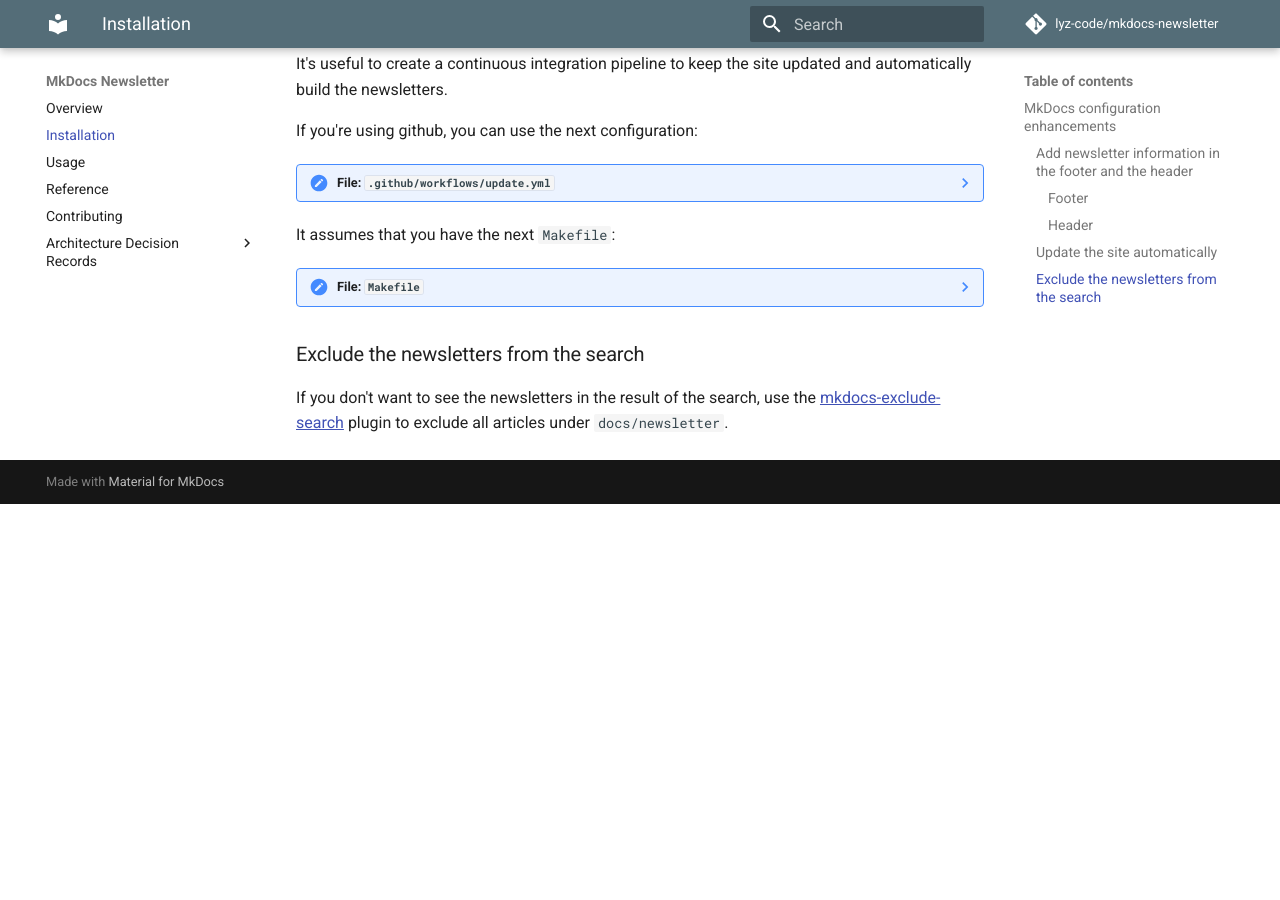
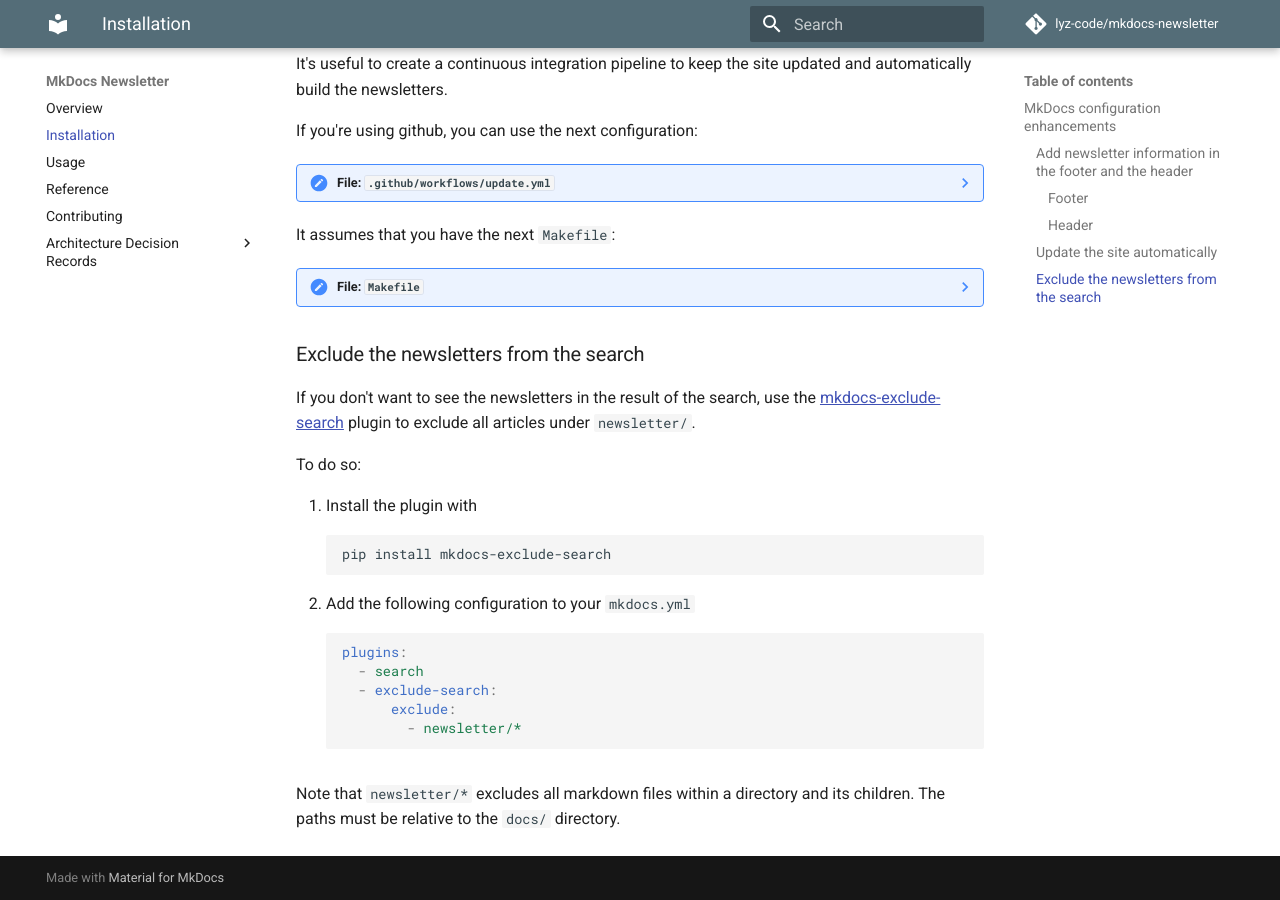
Before and after one commit to lyz-code/mkdocs-newsletter, an MkDocs documentation site: the page built from docs/install.md, in a window 1280 px wide and 900 px high, scrolled down 2077 px. Built offline with MkDocs 1.6.1 and Material for MkDocs 9.7.7, drawn with Linux system fonts in a browser that asks for light colours; comment, search, counter and statistics services are not loaded; before the commit the page ends 2581 px from its top, so only the background shows below that.

Commit message:
docs(install): exclude newsletters from search
Add instructions to exclude newsletters from searchs using [mkdocs-exclude-search](https://pypi.org/project/mkdocs-exclude-search/) plugin.

````diff
--- a/docs/install.md
+++ b/docs/install.md
@@ -217,4 +217,21 @@
 
 If you don't want to see the newsletters in the result of the search, use the
 [mkdocs-exclude-search](https://pypi.org/project/mkdocs-exclude-search/) plugin
-to exclude all articles under `docs/newsletter`.
+to exclude all articles under `newsletter/`.
+
+To do so:
+
+1. Install the plugin with
+   ```bash
+   pip install mkdocs-exclude-search
+   ```
+1. Add the following configuration to your `mkdocs.yml`
+   ```yaml
+   plugins:
+     - search
+     - exclude-search:
+         exclude:
+           - newsletter/*
+   ```
+
+Note that `newsletter/*` excludes all markdown files within a directory and its children. The paths must be relative to the `docs/` directory.
````
